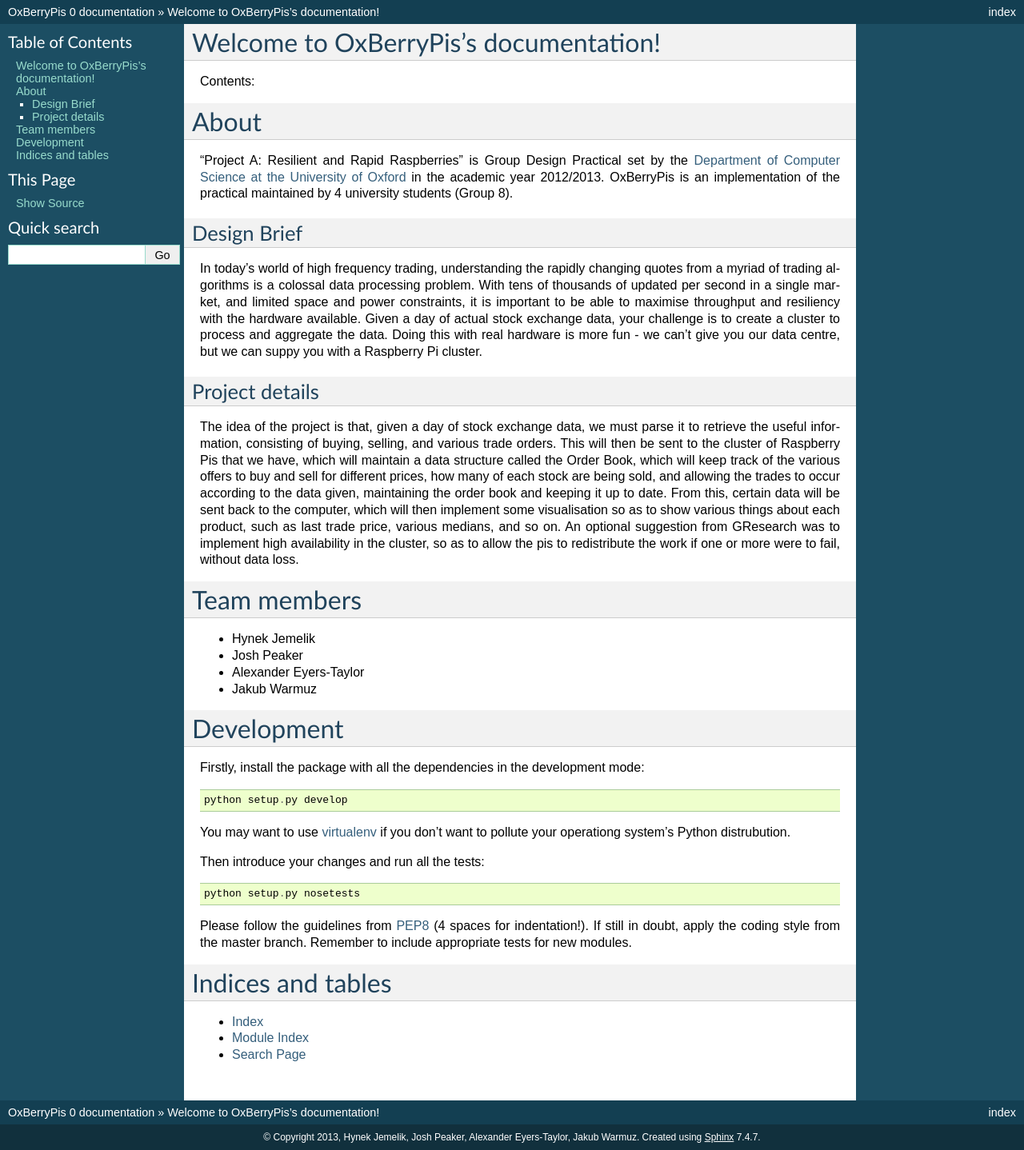
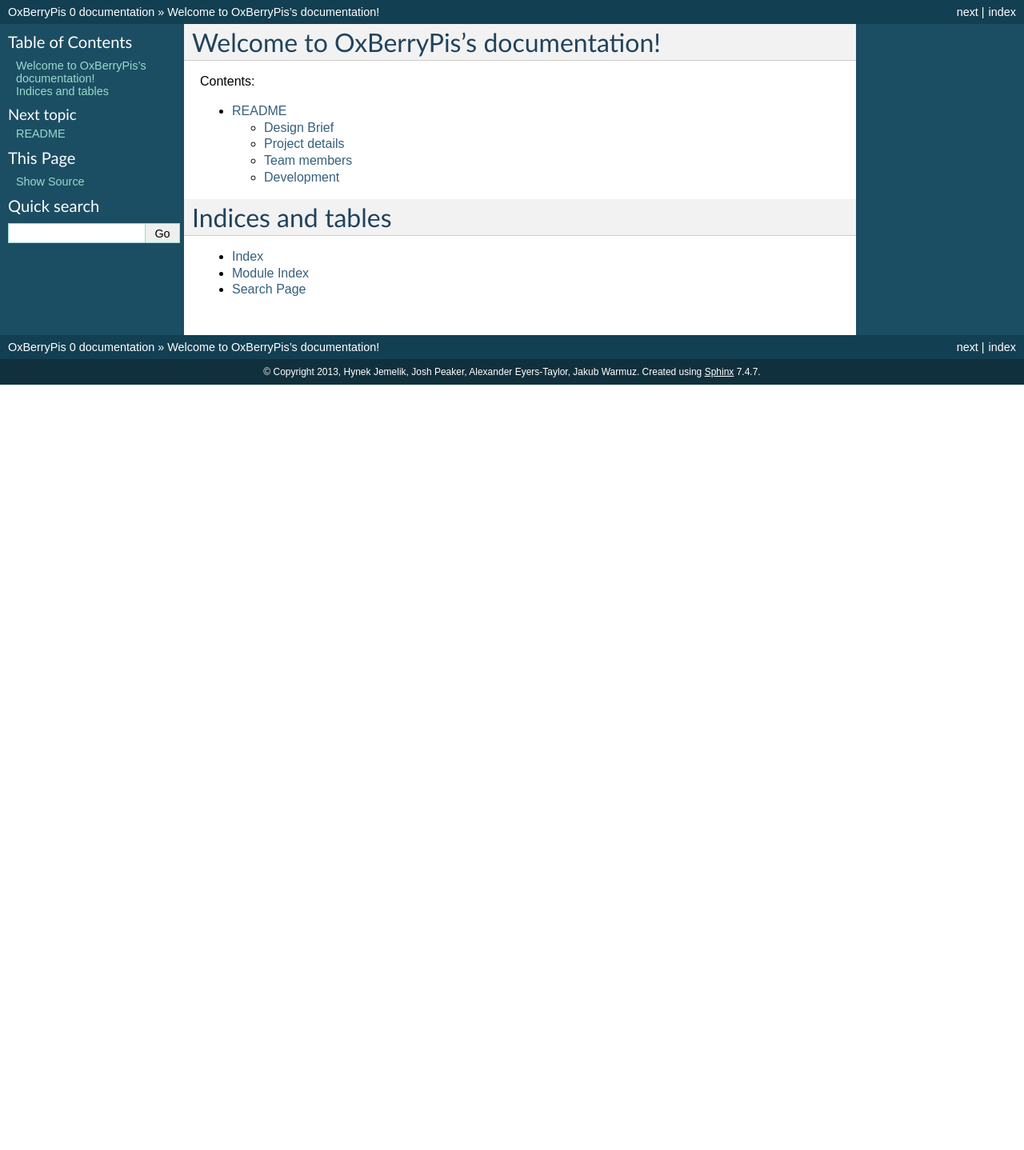
Before and after one commit to kuba/OxBerryPis, a Sphinx documentation site: the page built from docs/sphinx/index.rst, in a window 1280 px wide. Shown: the whole page at 80% size. Built offline with Sphinx 7.4.7, drawn with Linux system fonts in a browser that asks for light colours; after the commit the page ends 900 px from its top, so only the background shows below that.

Commit message:
Better way of including README into docs.

```diff
--- a/README.rst
+++ b/README.rst
@@ -1,5 +1,5 @@
-About
-=====
+README
+======
 
 "Project A: Resilient and Rapid Raspberries" is Group Design Practical
 set by the `Department of Computer Science at the University of Oxford
@@ -39,7 +39,7 @@
 without data loss.
 
 Team members
-============
+------------
 
 * Hynek Jemelik
 * Josh Peaker
@@ -47,7 +47,7 @@
 * Jakub Warmuz
 
 Development
-===========
+-----------
 
 Firstly, install the package with all the dependencies in the development
 mode::
--- a/docs/sphinx/index.rst
+++ b/docs/sphinx/index.rst
@@ -11,9 +11,7 @@
 .. toctree::
    :maxdepth: 2
 
-
-.. include:: ../../README.rst
-
+   readme
 
 
 Indices and tables
--- /dev/null
+++ b/docs/sphinx/readme.rst
@@ -0,0 +1 @@
+.. include:: ../../README.rst
```
